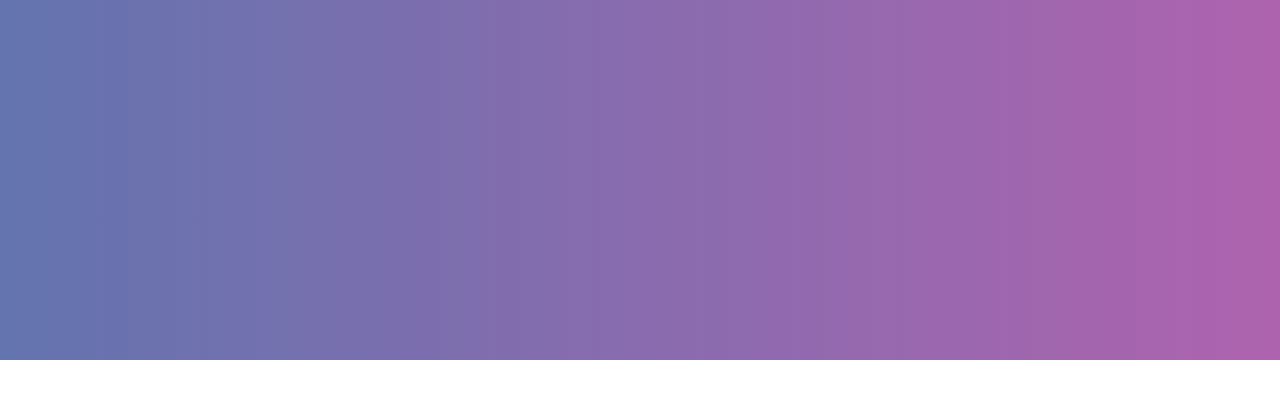
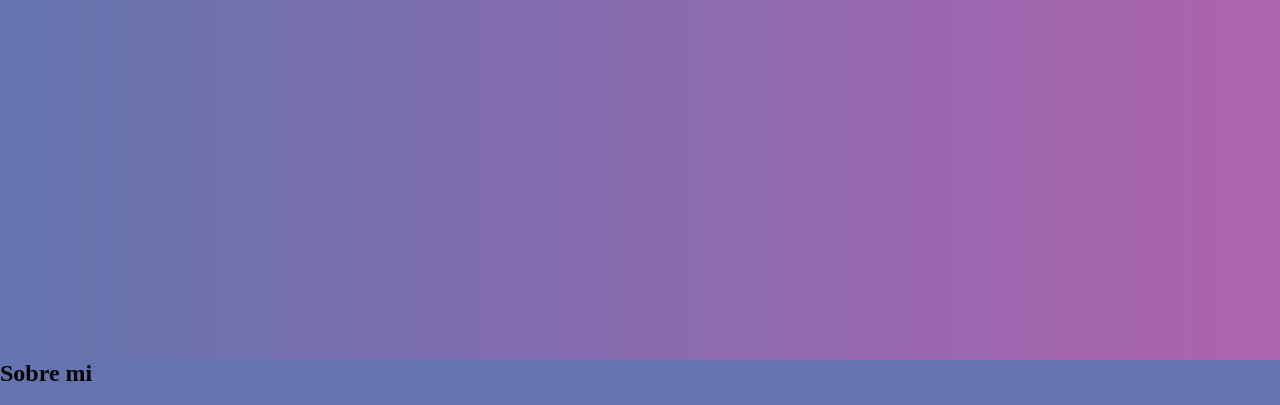
Before and after one commit to AlejandroAHF/My-personal-website, a plain HTML site: page index.html in a window 1280 px wide. Shown: the part 540-945 px from the top of the page. Before the commit the page ends 900 px from the top, so only its background shows below. Drawn offline with Linux system fonts and the light colour scheme; a web font is replaced by a local one.

Commit message:
section about

```diff
--- a/css/styles.css
+++ b/css/styles.css
@@ -39,3 +39,7 @@
     font-family: var(--primary-font);
     color: var(--white);
 }
+
+section{
+    background-color: var(--primary-color);
+}
--- a/index.html
+++ b/index.html
@@ -12,7 +12,6 @@
         <div>
             <img src="./img/icons8-whatsapp.svg" alt="">
             <img src="./img/icons8-instagram.svg" alt="">
-
         </div>
     </nav>
 
@@ -23,6 +22,17 @@
         </div>
     </header>
 
+    <section>
+        <div>
+            <h1>Sobre mi</h1>
+        </div>
+        <div>
+            <img src="" alt="">
+            <img src="" alt="">
+            <img src="" alt="">
+        </div>
+    </section>
+
     <!-- pagina que nos ayuda cuando hacer diferentes commits: https://dev.to/ishanmakadia/git-commit-message-convention-that-you-can-follow-1709 -->
     <!-- pagina de web de como va a quedar esta pagina web -->
 </body>
```
